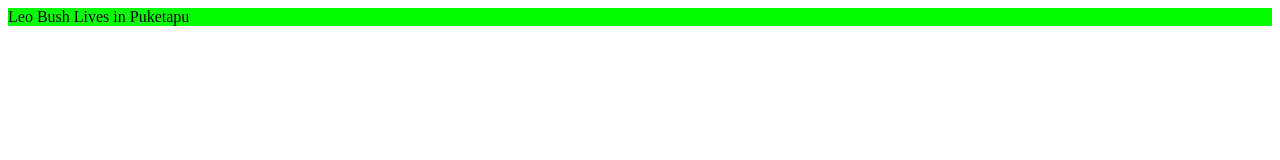
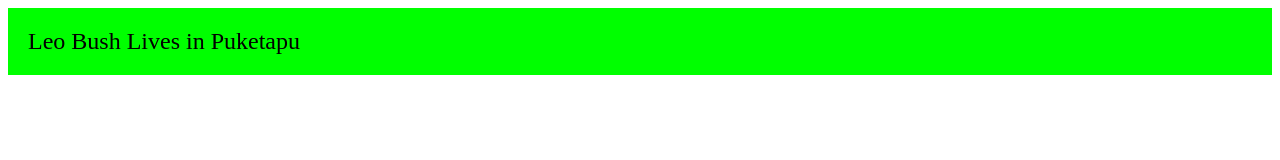
Before and after one commit to tvmonsters/DIT, a plain HTML site: page index.html in a window 1280 px wide. Drawn offline with Linux system fonts and the light colour scheme.

Commit message:
Update index.html

```diff
--- a/index.html
+++ b/index.html
@@ -1,10 +1,13 @@
 <!DOCTYPE html>
 <html>
   <head>
-    <title>My Page</title>
+    <title>Test Page</title>
     <style>
       .goat {
-        background-color: #00FF00;
+        background-color: lime;
+        color: black;
+        padding: 20px;
+        font-size: 24px;
       }
     </style>
   </head>
```
